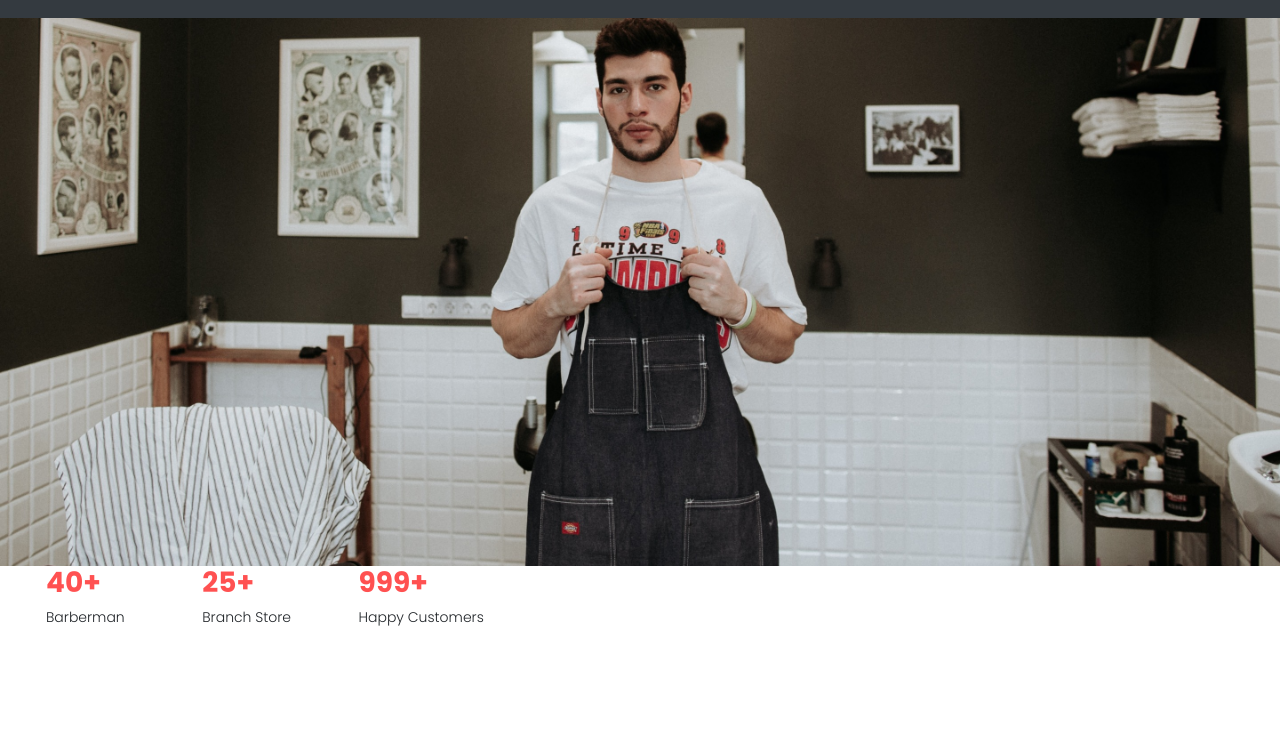
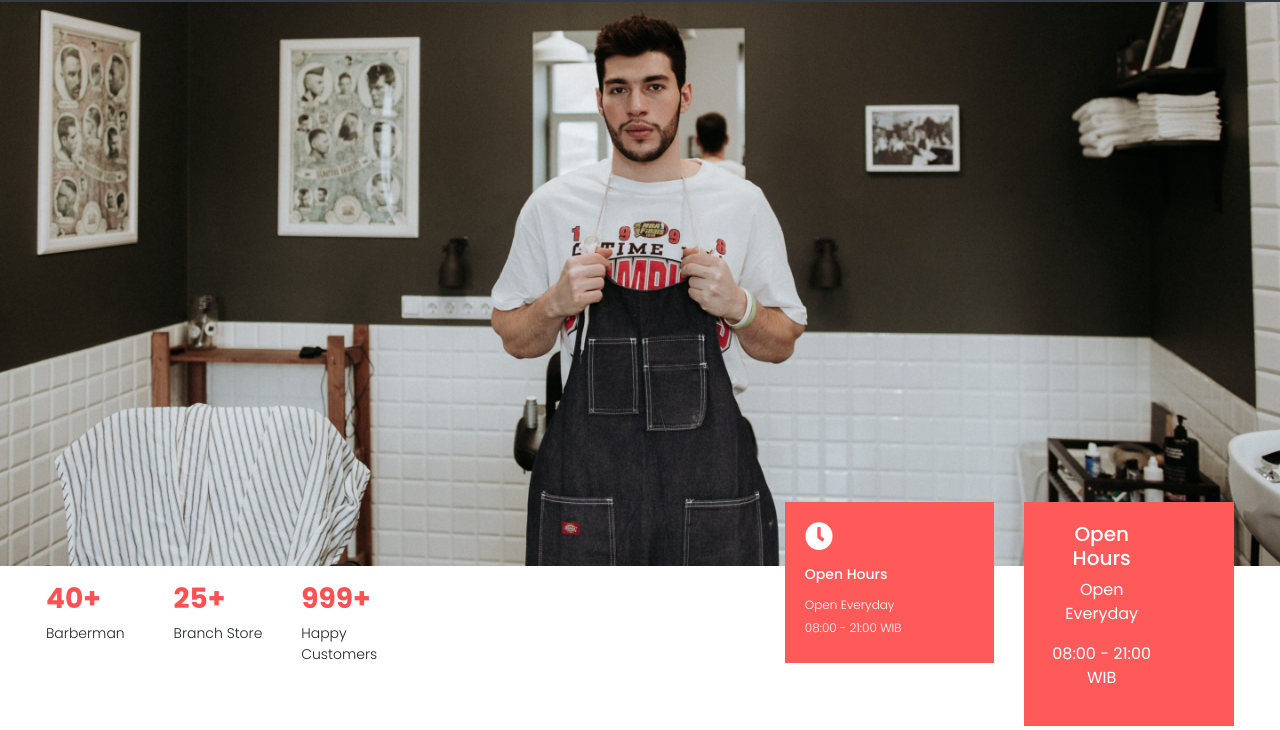
Before and after one commit to Brawijayadewa/landing-page-barbershop, a website: page landing-page.html in a window 1280 px wide. Shown: the part 70-800 px from the top of the page. Drawn offline with nearby package versions, Linux system fonts and the light colour scheme.

Commit message:
hero section

```diff
--- a/css/style.css
+++ b/css/style.css
@@ -4,18 +4,28 @@
 body{
   font-family: 'Poppins', Helvetica, sans-serif;
 }
+
 #img-logo{
   width: 2rem !important;
 }
+
 .btn-orange{
   color: #fff;
   background-color: #FF5151;
   border-color: #FF5151;
 }
-    .text-orange
-    {
+
+.text-orange{
   color: #FF5151;
 }
+
 .fs-14{
   font-size: 14px !important;
 }
+
+.info-box {
+  background-color: #ff5a5a;
+  color: white;
+  text-align: center;
+  padding: 20px 75px 20px 20px;
+}
--- a/landing-page.html
+++ b/landing-page.html
@@ -16,7 +16,7 @@
 
   </head>
   <body>
-    <nav class="navbar navbar-expand-lg navbar-dark fixed-top bg-dark py-4">
+    <nav class="navbar navbar-expand-lg navbar-dark fixed-top bg-dark py-3">
         <button class="navbar-toggler" type="button" data-toggle="collapse" data-target="#navbarTogglerDemo03" aria-controls="navbarTogglerDemo03" aria-expanded="false" aria-label="Toggle navigation">
           <span class="navbar-toggler-icon"></span>
         </button>
@@ -53,32 +53,53 @@
             <img class="w-100 h-75" src="img/bg-overlay.png" alt="">
         </div>
       </section>
-      <section class="container-fluid">
-        <div class="row w-75 mx-3">
-          <div class="col-2">
+      <section class="container-fluid d-flex justify-content-between">
+        <div class="row py-3 mx-3">
+          <div class="col-4">
             <div class="d-flex flex-column">
               <h3 class="text-orange font-weight-bold">40+</h3>
               <span class="font-weight-light fs-14">Barberman</span>
             </div>
           </div>
-          <div class="col-2">
+          <div class="col-4">
             <div class="d-flex flex-column">
               <h3 class="text-orange font-weight-bold">25+</h3>
               <span class="font-weight-light fs-14">Branch Store</span>
             </div>
           </div>
-          <div class="col-2">
+          <div class="col-4">
             <div class="d-flex flex-column">
               <h3 class="text-orange font-weight-bold">999+</h3>
               <span class="font-weight-light fs-14">Happy Customers</span>
             </div>
           </div>
         </div>
+        <div class="row mx-3"style="margin-top: -4em;">
+          <div class="col-6">
+              <div class="info-box">
+                <div class="d-flex flex-column text-start mb-2">
+                  <img src="img/clock.png" alt="" class="w-25 mb-3">
+                  <h5 class="d-flex text-start" style="font-size: 14px;">Open Hours</h5>
+                </div>
+                <div class="">
+                  <h5 class="d-flex text-start font-weight-light" style="font-size: 12px;">Open Everyday</h5>
+                  <h5 class="d-flex text-start font-weight-light" style="font-size: 12px;">08:00 - 21:00 WIB</h5>
+                </div>
+              </div>
+          </div>
+          <div class="col-6">
+              <div class="info-box">
+                  <h5>Open Hours</h5>
+                  <p>Open Everyday</p>
+                  <p>08:00 - 21:00 WIB</p>
+              </div>
+          </div>
+        </div>
       </section>
 
 
-      <script src="https://cdn.jsdelivr.net/npm/jquery@3.5.1/dist/jquery.slim.min.js" integrity="sha384-DfXdz2htPH0lsSSs5nCTpuj/zy4C+OGpamoFVy38MVBnE+IbbVYUew+OrCXaRkfj" crossorigin="anonymous"></script>
-      <script src="https://cdn.jsdelivr.net/npm/popper.js@1.16.1/dist/umd/popper.min.js" integrity="sha384-9/reFTGAW83EW2RDu2S0VKaIzap3H66lZH81PoYlFhbGU+6BZp6G7niu735Sk7lN" crossorigin="anonymous"></script>
-      <script src="https://cdn.jsdelivr.net/npm/bootstrap@4.6.2/dist/js/bootstrap.min.js" integrity="sha384-+sLIOodYLS7CIrQpBjl+C7nPvqq+FbNUBDunl/OZv93DB7Ln/533i8e/mZXLi/P+" crossorigin="anonymous"></script>
+    <script src="https://cdn.jsdelivr.net/npm/jquery@3.5.1/dist/jquery.slim.min.js" integrity="sha384-DfXdz2htPH0lsSSs5nCTpuj/zy4C+OGpamoFVy38MVBnE+IbbVYUew+OrCXaRkfj" crossorigin="anonymous"></script>
+    <script src="https://cdn.jsdelivr.net/npm/popper.js@1.16.1/dist/umd/popper.min.js" integrity="sha384-9/reFTGAW83EW2RDu2S0VKaIzap3H66lZH81PoYlFhbGU+6BZp6G7niu735Sk7lN" crossorigin="anonymous"></script>
+    <script src="https://cdn.jsdelivr.net/npm/bootstrap@4.6.2/dist/js/bootstrap.min.js" integrity="sha384-+sLIOodYLS7CIrQpBjl+C7nPvqq+FbNUBDunl/OZv93DB7Ln/533i8e/mZXLi/P+" crossorigin="anonymous"></script>
   </body>
 </html>
```
Also changed, not shown: img/clock.png (added). Lines whose indentation alone changed are shown as unchanged.
